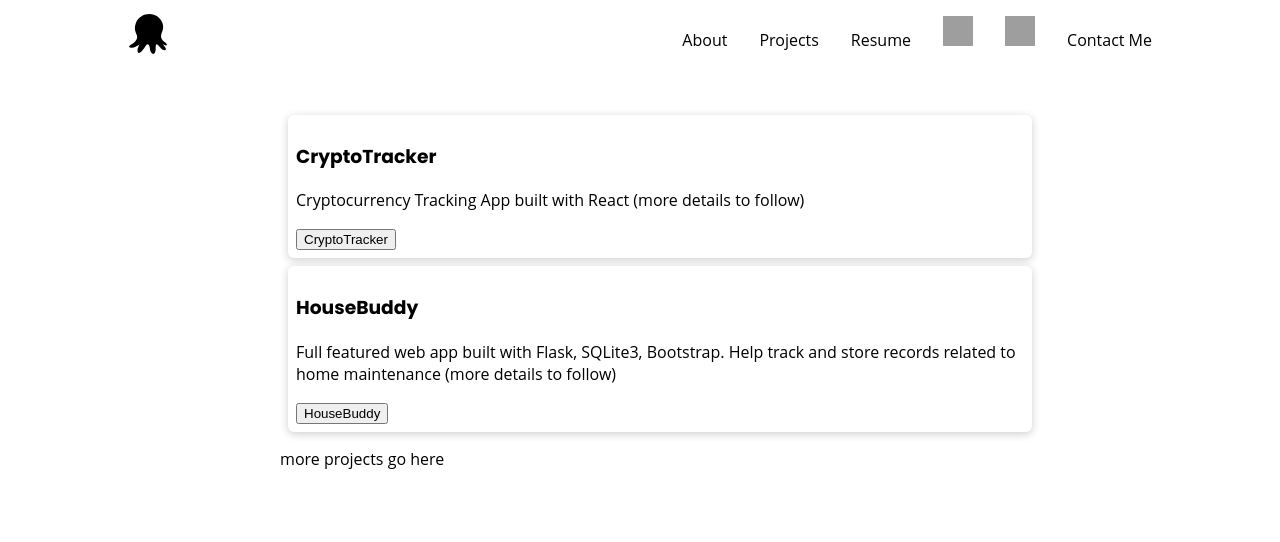
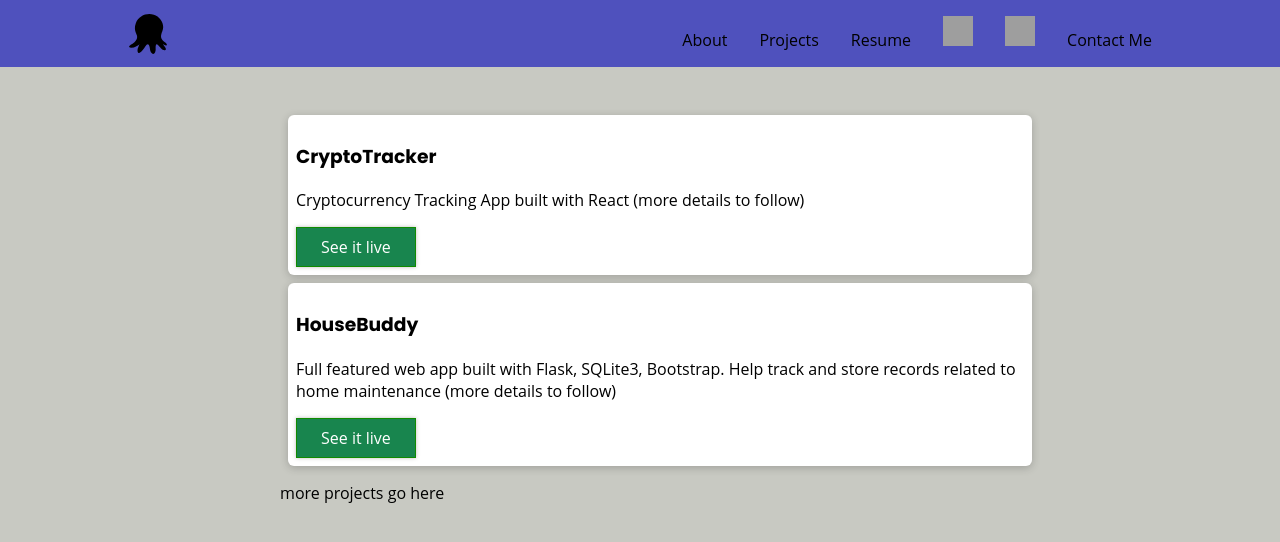
Before and after one commit to baolson007/portfolio_nextjs, a Next.js app: page /Projects in a window 1280 px wide. Shown: the top 542 px of the page. Built offline with nearby package versions, Linux system fonts and the light colour scheme; grey boxes are pictures that could not be loaded.

Commit message:
styling and button refactor

```diff
--- a/components/AboutMe.module.css
+++ b/components/AboutMe.module.css
@@ -13,3 +13,7 @@
   background-color: white;
   color: black;
 }
+
+.word {
+  color: royalblue;
+}
--- a/components/Project.js
+++ b/components/Project.js
@@ -2,15 +2,16 @@ import { Fragment } from "react";
 import classes from "./Project.module.css";
 import Link from "next/link";
 import Card from "./ui/Card";
+import Button from "./ui/Button";
 
 function Project(props) {
   return (
     <Card className={classes.project}>
       <h3>{props.name}</h3>
       <p>{props.description}</p>
-      <button>
-        <a href={props.link}>{props.name}</a>
-      </button>
+      <Button>
+        <a href={props.link}>See it live</a>
+      </Button>
     </Card>
   );
 }
--- a/components/layout/Navbar.js
+++ b/components/layout/Navbar.js
@@ -6,7 +6,6 @@ import { SiOctopusdeploy } from "react-icons/si";
 function Navbar() {
   return (
     <header className={classes.header}>
-      {/* <div className={classes.logo}>Ben Olson</div> */}
       <Link href="/About" passHref>
         <SiOctopusdeploy className={classes.logo} size={40} />
       </Link>
--- a/components/layout/Navbar.module.css
+++ b/components/layout/Navbar.module.css
@@ -3,6 +3,7 @@
   justify-content: space-between;
   align-items: center;
   padding: 0% 10%;
+  background-color: rgb(79, 81, 189);
 }
 
 .header ul {
--- a/components/ui/Button.js
+++ b/components/ui/Button.js
@@ -1,6 +1,15 @@
 import classes from "./Button.module.css";
+
 function Button(props) {
-  return <button></button>;
+  return (
+    <button
+      type={props.type}
+      className={classes.button}
+      onClick={props.onClick}
+    >
+      {props.children}
+    </button>
+  );
 }
 
 export default Button;
--- a/components/ui/Button.module.css
+++ b/components/ui/Button.module.css
@@ -0,0 +1,20 @@
+.button {
+  font: inherit;
+  padding: 0.5rem 1.5rem;
+  border: 1px solid #108b00;
+  color: white;
+  background: #18854e;
+  box-shadow: 0 0 4px rgba(0, 0, 0, 0.26);
+  cursor: pointer;
+}
+
+.button:focus {
+  outline: none;
+}
+
+.button:hover,
+.button:active {
+  background: #10c580;
+  border-color: #0eac6f;
+  box-shadow: 0 0 8px rgba(0, 0, 0, 0.26);
+}
--- a/pages/index.js
+++ b/pages/index.js
@@ -7,7 +7,6 @@ import { Fragment } from "react";
 
 export default function Home() {
   const router = useRouter();
-  // Make sure we're in the browser
   if (typeof window !== "undefined") {
     router.push("/About");
   }
--- a/styles/globals.css
+++ b/styles/globals.css
@@ -5,6 +5,7 @@ body {
   padding: 0;
   margin: 0;
   font-family: "Open Sans", "Poppins", sans-serif;
+  background-color: rgb(200, 201, 194);
 }
 
 h1,
```
Also changed, not shown: components/AboutMe.js (+10 -2 lines).
